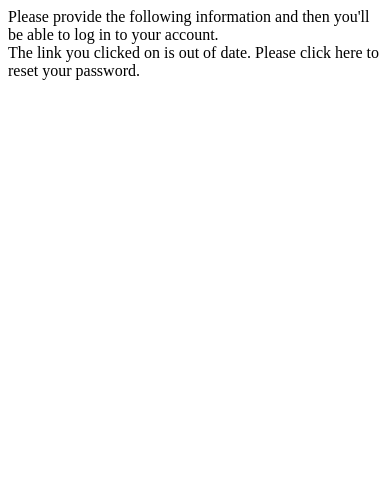
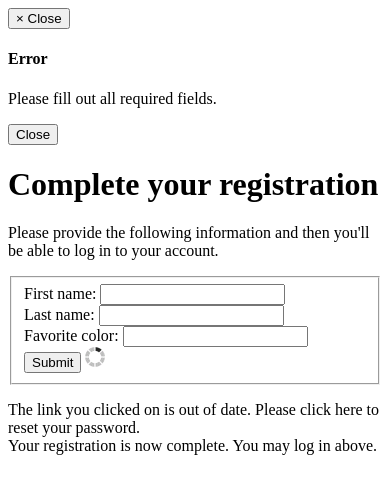
Before and after one commit to danbockapps/orange, a PHP site: page /partials/activate.html in a window 390 px wide. Shown: the top 494 px of the page. Run offline with PHP 8.4, Linux system fonts and the light colour scheme.

Commit message:
Get fname and lname before activating user account

```diff
--- a/partials/activate.html
+++ b/partials/activate.html
@@ -1,10 +1,96 @@
 <div class="row" ng-controller="ActivateController as a">
-  <div class="col-md-12" ng-show="a.survey">
-    Please provide the following information and then you'll be able to log
-    in to your account.
+
+
+  <div class="modal fade" id="ActivateError">
+    <div class="modal-dialog">
+      <div class="modal-content">
+        <div class="modal-header">
+          <button type="button" class="close" data-dismiss="modal">
+            <span aria-hidden="true">&times;</span>
+            <span class="sr-only">Close</span>
+          </button>
+          <h4 class="modal-title">Error</h4>
+        </div>
+        <div class="modal-body">
+          <p>Please fill out all required fields.</p>
+        </div>
+        <div class="modal-footer">
+          <button type="button" class="btn btn-default" data-dismiss="modal">
+            Close
+          </button>
+        </div>
+      </div><!-- /.modal-content -->
+    </div><!-- /.modal-dialog -->
+  </div><!-- /.modal -->
+
+
+  <div ng-show="a.survey">
+    <div class="col-md-3"></div>
+    <div class="col-md-6">
+      <h1 class="text-center">Complete your registration</h1>
+      <p>
+        Please provide the following information and then you'll be able to log
+        in to your account.
+      </p>
+      <form ng-submit="a.submitActivateForm()">
+        <fieldset ng-disabled="a.disableForm">
+          <div class="form-group">
+            <label for="fname">First name:</label>
+            <input
+              type="text"
+              id="fname"
+              class="form-control"
+              ng-model="a.fname"
+            />
+          </div>
+
+          <div class="form-group">
+            <label for="lname">Last name:</label>
+            <input
+              type="text"
+              id="lname"
+              class="form-control"
+              ng-model="a.lname"
+            />
+          </div>
+
+          <div class="form-group">
+            <label for="favcol">Favorite color:</label>
+            <input
+              type="text"
+              id="favcol"
+              class="form-control"
+              ng-model="a.favcol"
+            />
+          </div>
+
+          <button
+            type="submit"
+            class="btn btn-default center-block"
+            ng-hide="a.disableForm"
+          >
+            Submit
+          </button>
+
+          <img
+            class="center-block"
+            src="img/spinner.gif"
+            ng-show="a.disableForm"
+          />
+        </fieldset>
+      </form>
+    </div>
+    <div class="col-md-3"></div>
   </div>
-  <div class="col-md-12" ng-show="a.regError">
+
+
+  <div class="col-xs-12" ng-show="a.regError">
     The link you clicked on is out of date. Please click here to reset
     your password.
   </div>
+
+
+  <div class="col-xs-12" ng-show="a.complete">
+    Your registration is now complete. You may log in above.
+  </div>
 </div>
```
Also changed, not shown: app.js (+25 -1 lines), php/activate.php (+14 -13 lines), php/check_key.php (added, +12 -0 lines), php/config.php (+18 -0 lines).
